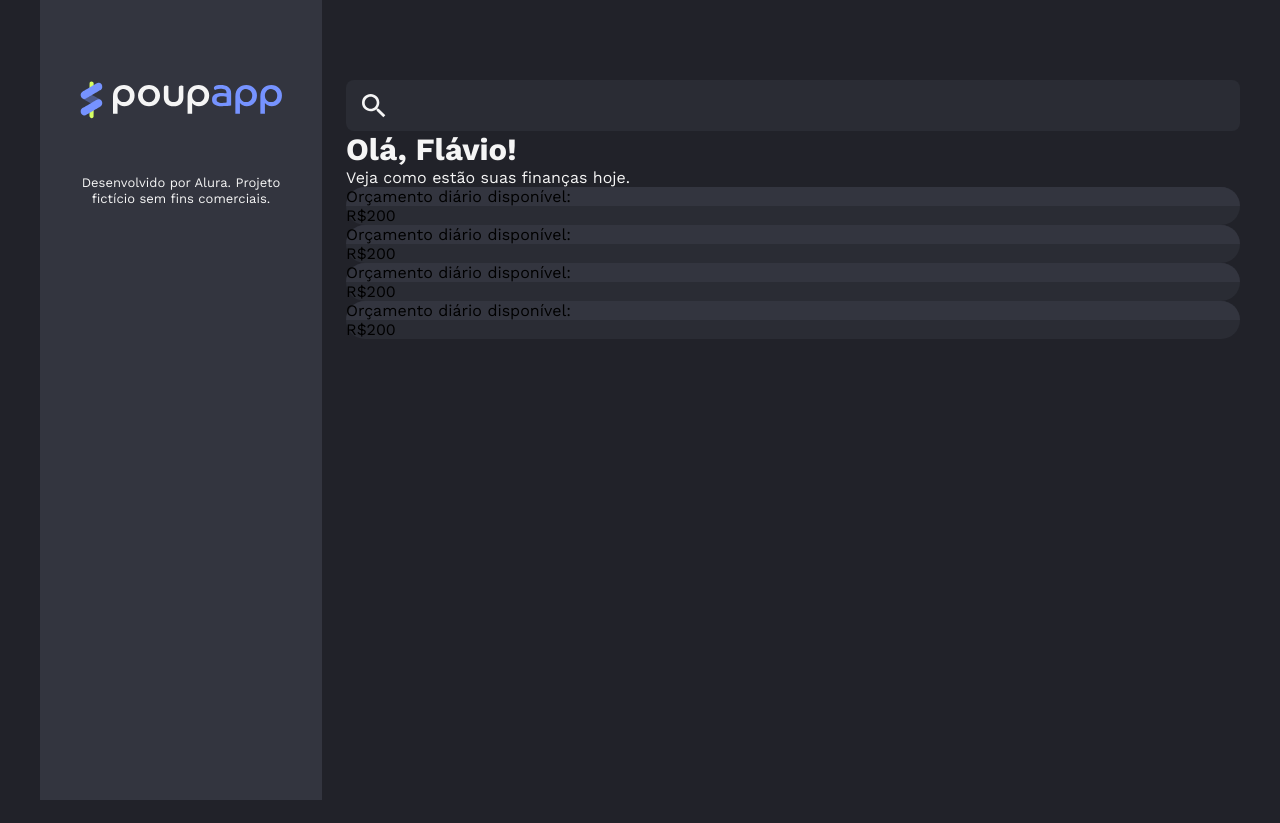
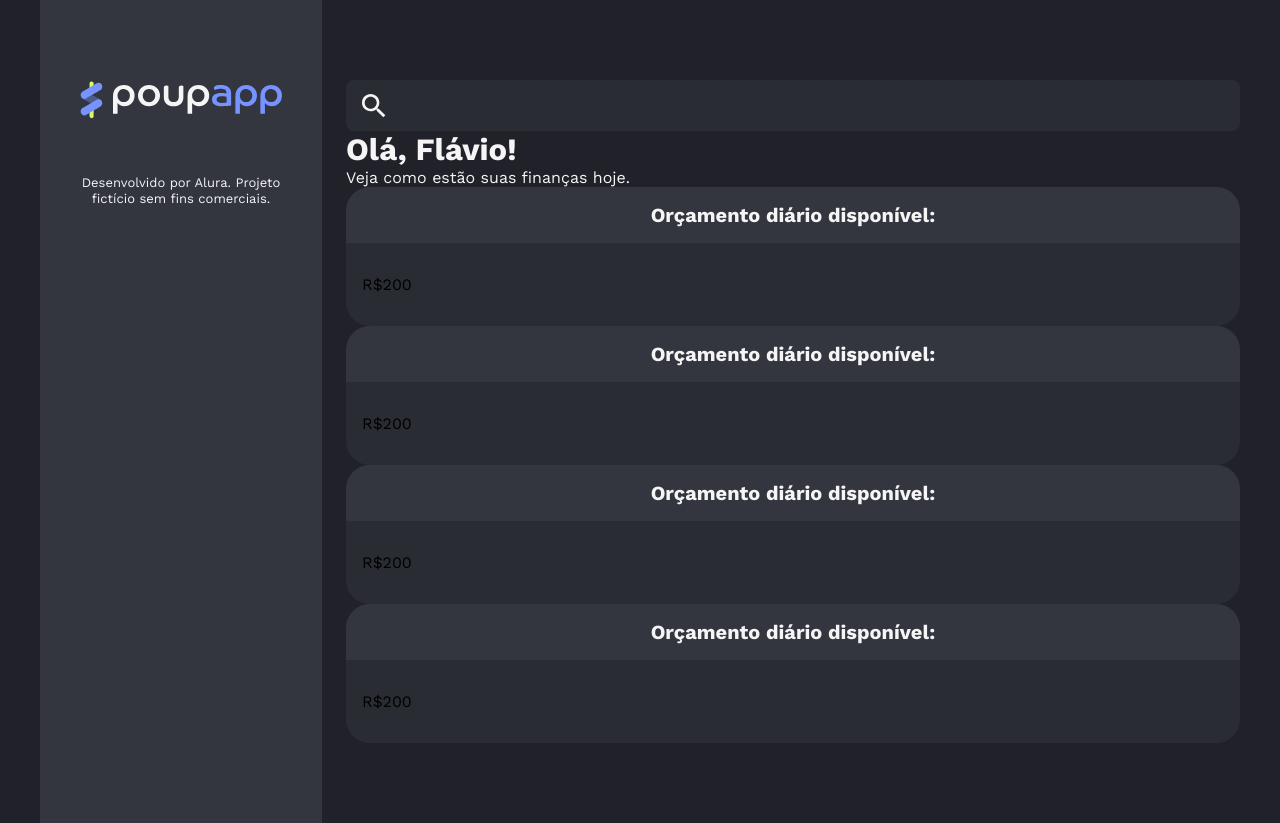
Before and after one commit to FGhiraldeli/poupapp, a React (Vite) app: page / in a window 1280 px wide. Before the commit the page ends 800 px from the top, so only its background shows below. Built offline with nearby package versions, Linux system fonts and the light colour scheme.

Commit message:
Adding CSS to Card component

```diff
--- a/src/components/Card/card.module.css
+++ b/src/components/Card/card.module.css
@@ -7,8 +7,15 @@
     background-color: var(--neutral-header);
     border-top-left-radius: 24px;
     border-top-right-radius: 24px;
+    line-height: 120%;
+    font-size: 20px;
+    font-weight: 700;
+    text-align: center;
+    color: var(--neutral-text);
+    padding: 16px;
 }
 
 .body {
-    background-color: var(--neutral-body);
+    padding: 32px 16px;
+
 }
```
